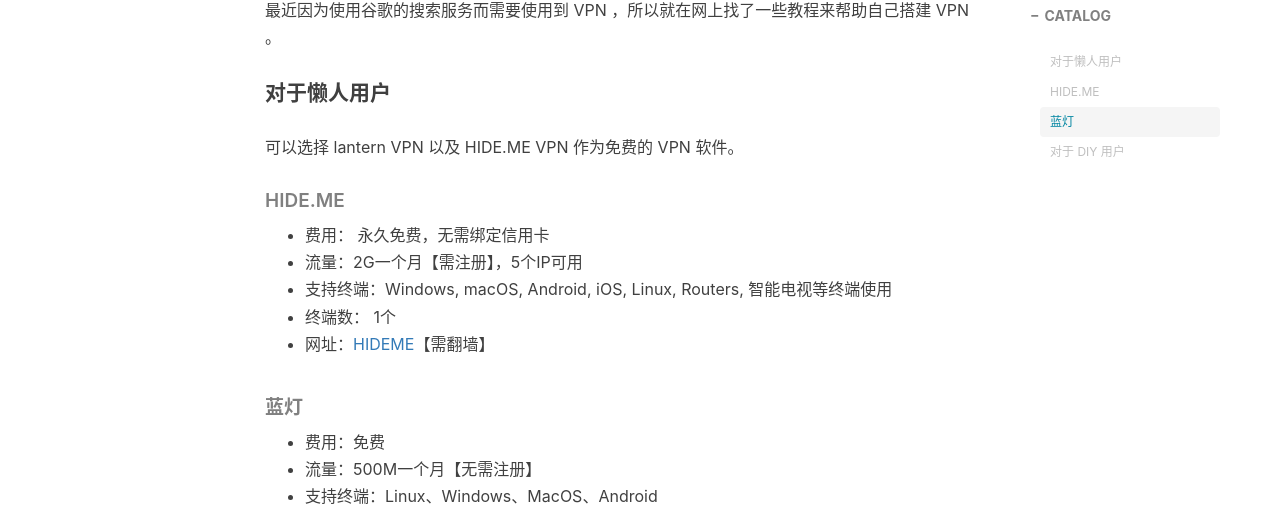
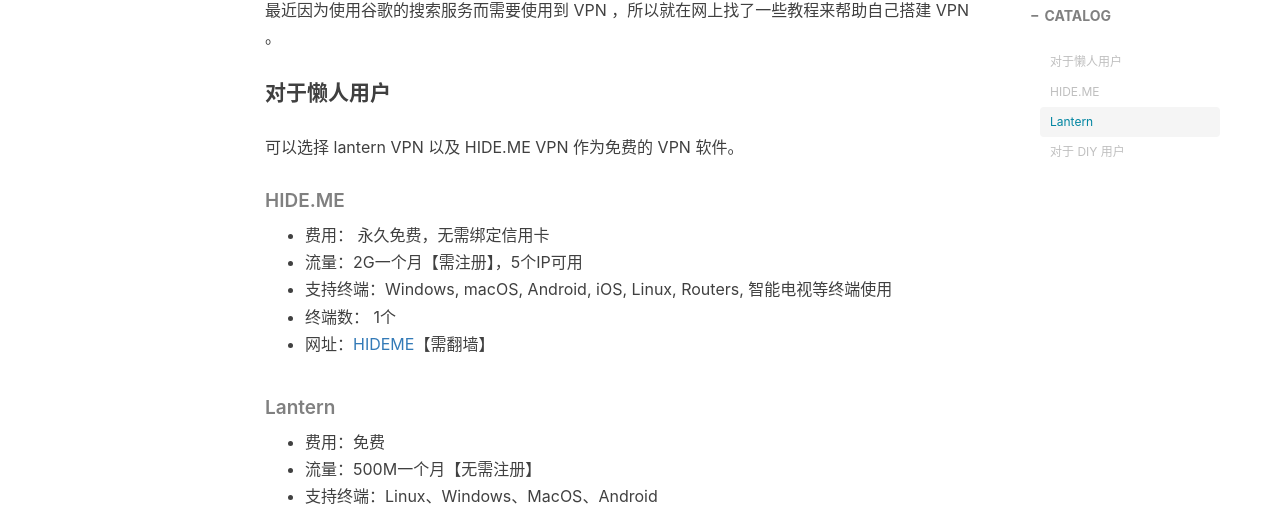
Before and after one commit to he-chen-95/he-chen-95.github.io, a Jekyll site: the page built from _posts/2017-07-05-Create_a_personal_VPN.md, in a window 1280 px wide. Shown: the part 697-1203 px from the top of the page. Built offline with Jekyll 4.4.1, drawn with Linux system fonts in a browser that asks for light colours; nearby versions of some CDN libraries; comment, search, counter and statistics services are not loaded.

Commit message:
Update 2017-07-05-Create_a_personal_VPN.md

```diff
--- a/_posts/2017-07-05-Create_a_personal_VPN.md
+++ b/_posts/2017-07-05-Create_a_personal_VPN.md
@@ -22,7 +22,7 @@
 - 终端数： 1个
 - 网址：[HIDEME](https://hide.me/en/?friend=5c6b86519399b)【需翻墙】
 
-##### 蓝灯
+##### Lantern
 - 费用：免费
 - 流量：500M一个月【无需注册】
 - 支持终端：Linux、Windows、MacOS、Android
```
